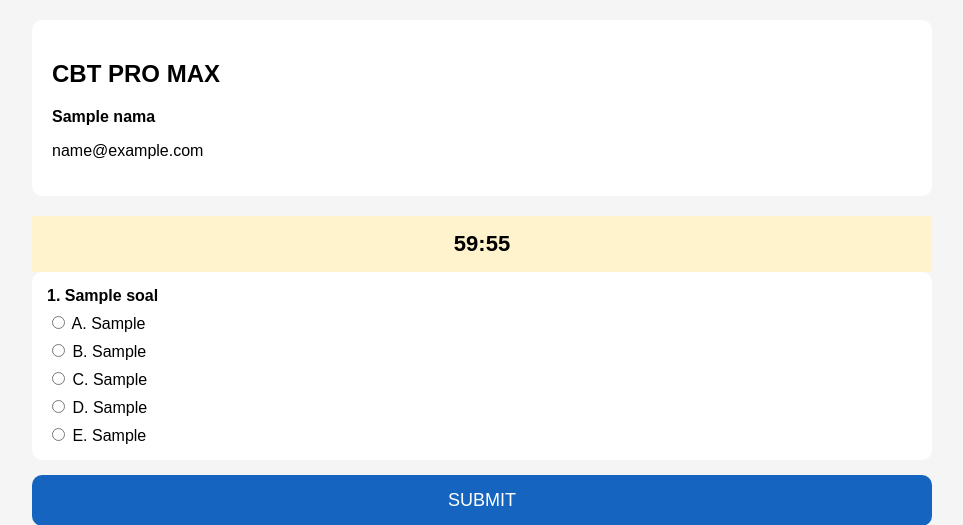
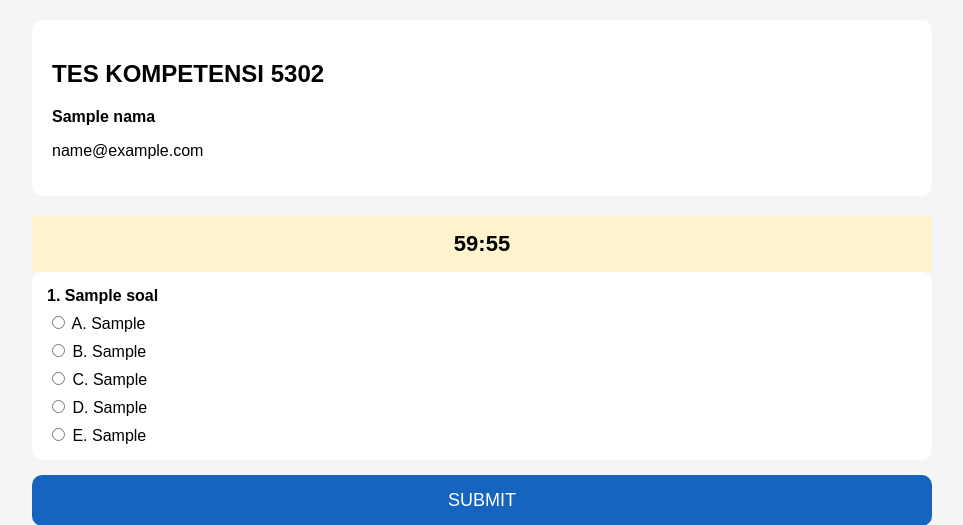
Before and after one commit to Vievien/tes-mitratambahan5302, a Flask app: template templates/ujian.html in a window 1280 px wide. Shown: the top 525 px of the page, without its empty margins (158-1121 px from the left). Run offline with Flask 3, Linux system fonts and the light colour scheme; the template is opened without the code that fills it: most values are stand-ins (such as "Sample title", 1, 10 or a date in 2020); parts of the project's set-up code (start-up, migrations or seed data) failed here and were passed over.

Commit message:
update aplikasi

```diff
--- a/app.py
+++ b/app.py
@@ -5,7 +5,7 @@ import gspread
 from google.oauth2.service_account import Credentials
 
 app = Flask(__name__)
-app.secret_key = "CBT_PRO_MAX_2026"
+app.secret_key = "tesmit5302!"
 
 # =========================
 # CONFIG
--- a/templates/ujian.html
+++ b/templates/ujian.html
@@ -3,7 +3,7 @@
 <head>
 <meta charset="UTF-8">
 <meta name="viewport" content="width=device-width, initial-scale=1.0">
-<title>CBT PRO MAX</title>
+<title>TES KOMPETENSI 5302</title>
 
 <style>
 body{font-family:Arial;max-width:900px;margin:auto;padding:20px;background:#f5f5f5}
@@ -19,7 +19,7 @@ button:disabled{background:gray}
 <body>
 
 <div class="header">
-<h2>CBT PRO MAX</h2>
+<h2>TES KOMPETENSI 5302</h2>
 <p><b>{{ nama }}</b></p>
 <p>{{ email }}</p>
 </div>
```
